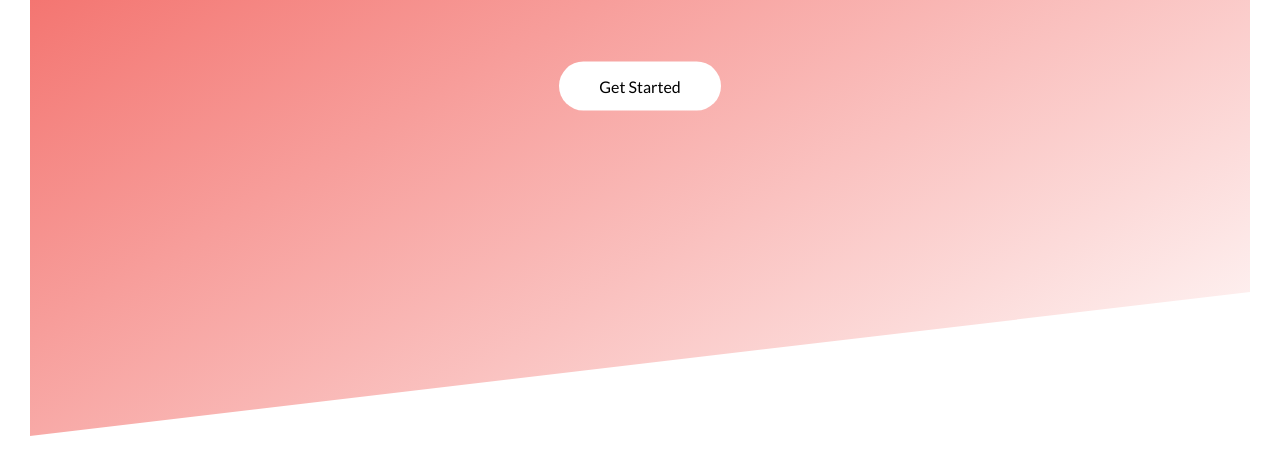
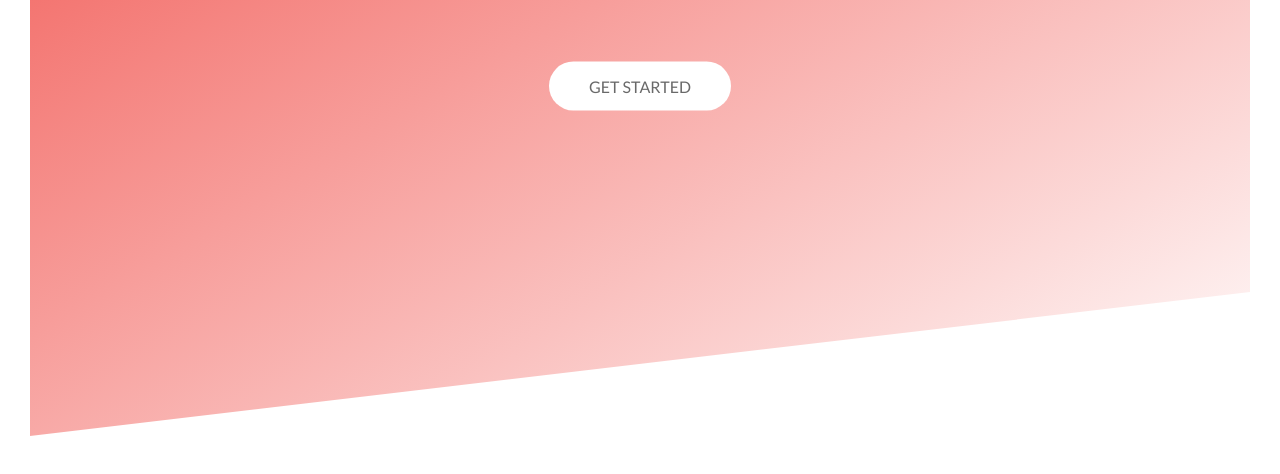
Before and after one commit to pnguyen12/Minimal-React-16-Boilerplate, a React app: page / in a window 1280 px wide. Shown: the part 314-788 px from the top of the page. Built offline with nearby package versions, Linux system fonts and the light colour scheme.

Commit message:
(edit) - change index scss file

```diff
--- a/src/index.js
+++ b/src/index.js
@@ -1,7 +1,7 @@
 import React from 'react';
 import ReactDOM from 'react-dom';
 import Home from './components/Home';
-import './styles.scss';
+import './index.scss';
 
 const title = 'Minimal React Boilerplate'
 
--- a/src/styles.scss
+++ b/src/index.scss
@@ -32,7 +32,7 @@ body {
     .btn {
       &:link, &:visited {
         background-color: #fff;
-        color: black;
+        color: #696969;
         margin-top: 4rem;
         display: inline-block;
         text-align: center;
@@ -40,6 +40,7 @@ body {
         padding: 15px 40px;
         font-weight: 200;
         text-decoration: none;
+        text-transform: uppercase;
       }
       &:hover {
         box-shadow: 0 10px 20px rgba(0, 0, 0, .2);
```
